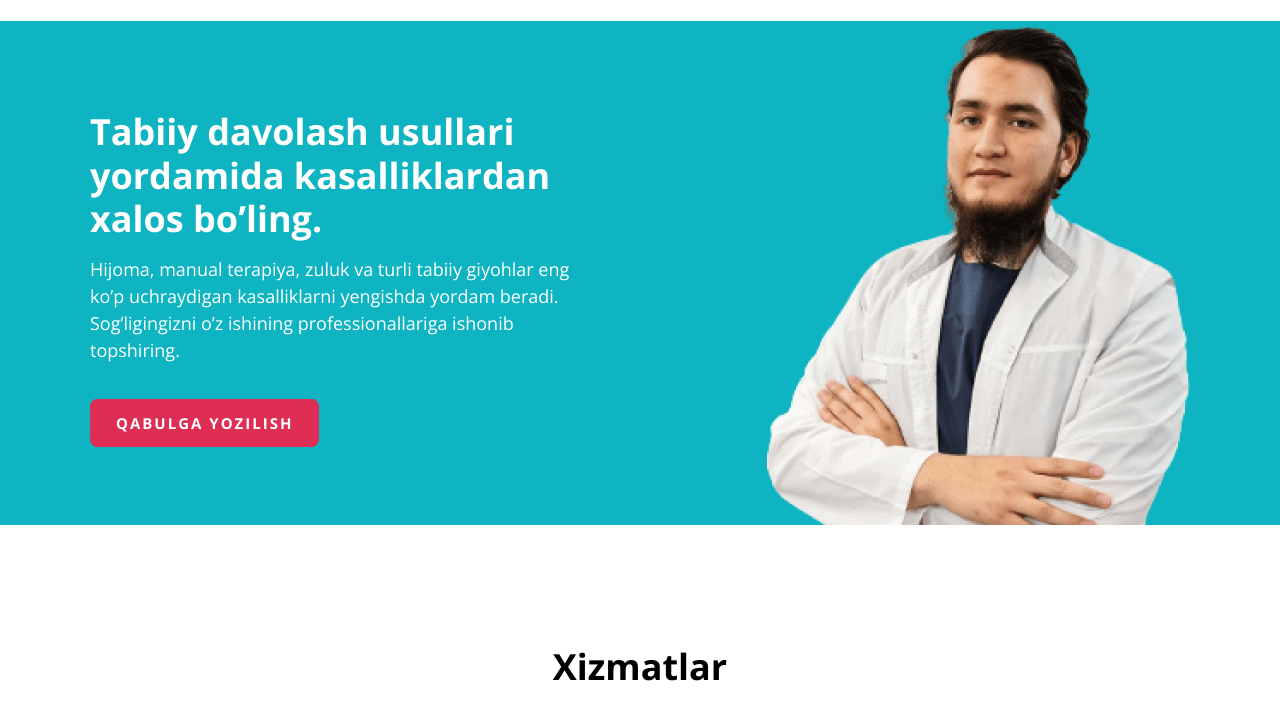
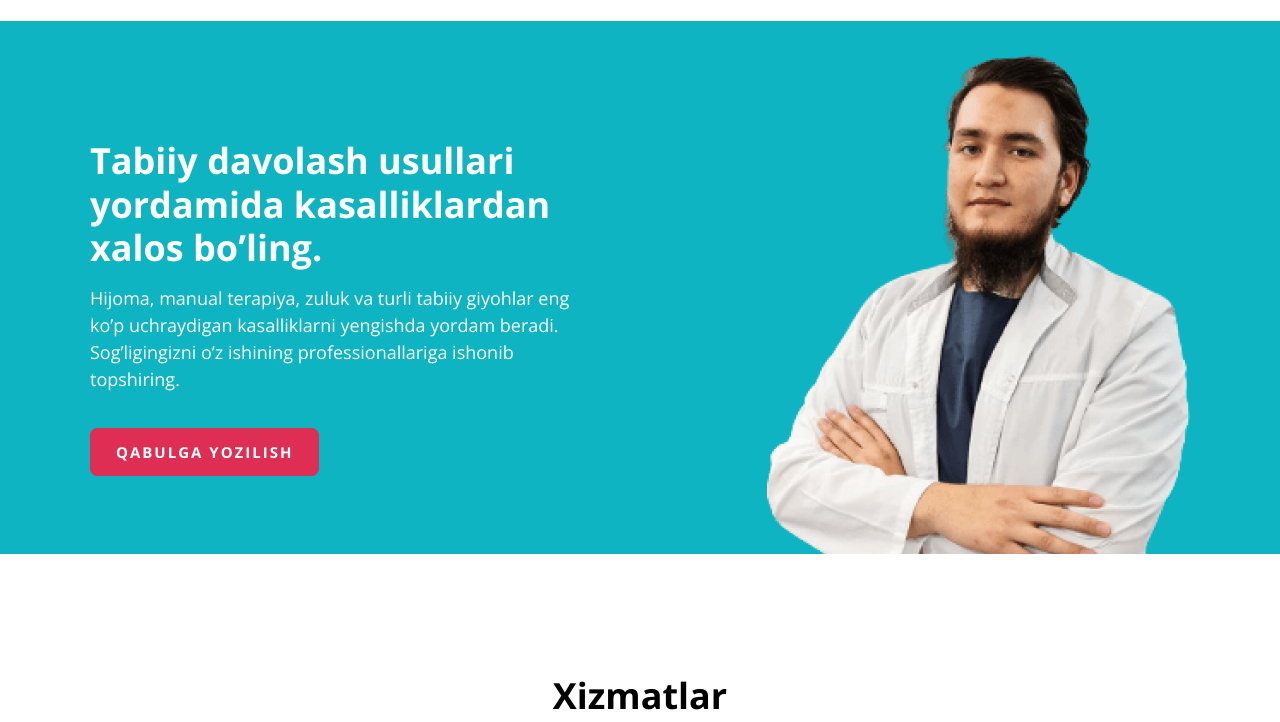
Before and after one commit to Kholmumin/AnsorMed, a plain HTML site: page index.html in a window 1280 px wide. Shown: the part 78-800 px from the top of the page. Drawn offline with nearby package versions, Linux system fonts and the light colour scheme.

Commit message:
Add padding

```diff
--- a/css/main.css
+++ b/css/main.css
@@ -13,6 +13,8 @@ body {
     padding-left: 20px;
     padding-right: 20px;
 }
+
+.hero{}
 
 .header-box {
     display: flex;
@@ -113,6 +115,7 @@ body {
     display: flex;
     justify-content: space-between;
     align-items: center;
+    padding-top: 29px;
 }
 
 .hero-box-top {
```
